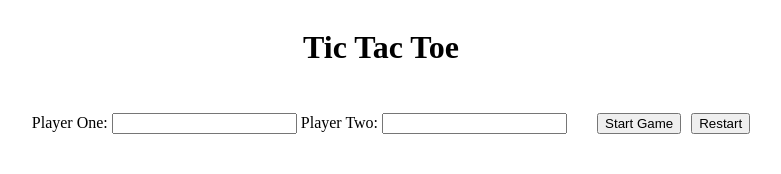
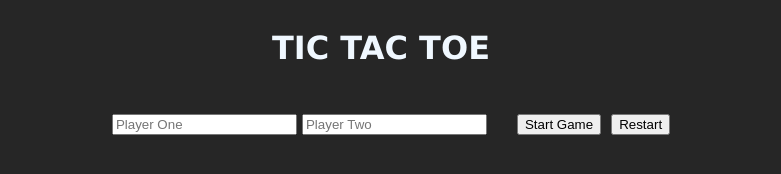
Before and after one commit to gutochiele/tictactoe-project, a plain HTML site: page index.html in a window 1280 px wide. Shown: the whole page, without its empty margins (259-1040 px from the left). Drawn offline with Linux system fonts and the light colour scheme.

Commit message:
UPADTED CSS

```diff
--- a/index.html
+++ b/index.html
@@ -9,13 +9,13 @@
 </head>
 <body>
     <div id="container">
-        <h1>Tic Tac Toe</h1>
+        <h1>TIC TAC TOE</h1>
         <div id="header">
             <div id="players">
-                <label for="playerOne">Player One:</label>
-                <input type="text" name="playerOne" id="playerOne">
-                <label for="playerTwo">Player Two:</label>
-                <input type="text" name="playerTwo" id="playerTwo">
+                <!-- <label for="playerOne">Player One:</label> -->
+                <input type="text" name="playerOne" id="playerOne" placeholder="Player One">
+                <!-- <label for="playerTwo">Player Two:</label> -->
+                <input type="text" name="playerTwo" id="playerTwo" placeholder="Player Two">
             </div>
             <button id="startBtn">Start Game</button>
             <button id="restartBtn">Restart</button>
--- a/style.css
+++ b/style.css
@@ -1,3 +1,9 @@
+body{
+    background-color: #262626;
+    color: #f0f8ff;
+    font-family: Verdana, Geneva, Tahoma, sans-serif;
+}
+
 #container{
     display: flex;
     flex-direction: column;
@@ -5,6 +11,7 @@
 }
 
 .cell{
+    color: #f0f8ff;
     width: 100px;
     height: 100px;
     border: 2px solid;
@@ -15,6 +22,7 @@
     display: flex;
     justify-content: center;
 }
+
 #gameContainer{
     text-align: center;
 }
```
Also changed, not shown: 1 other file.
